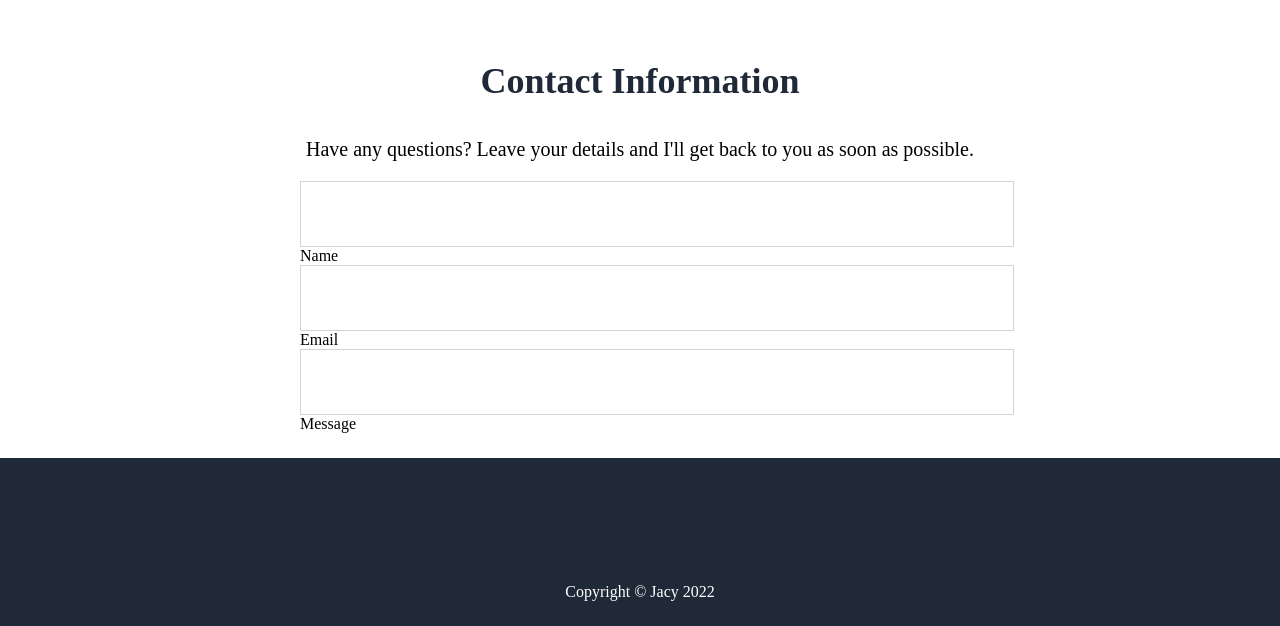
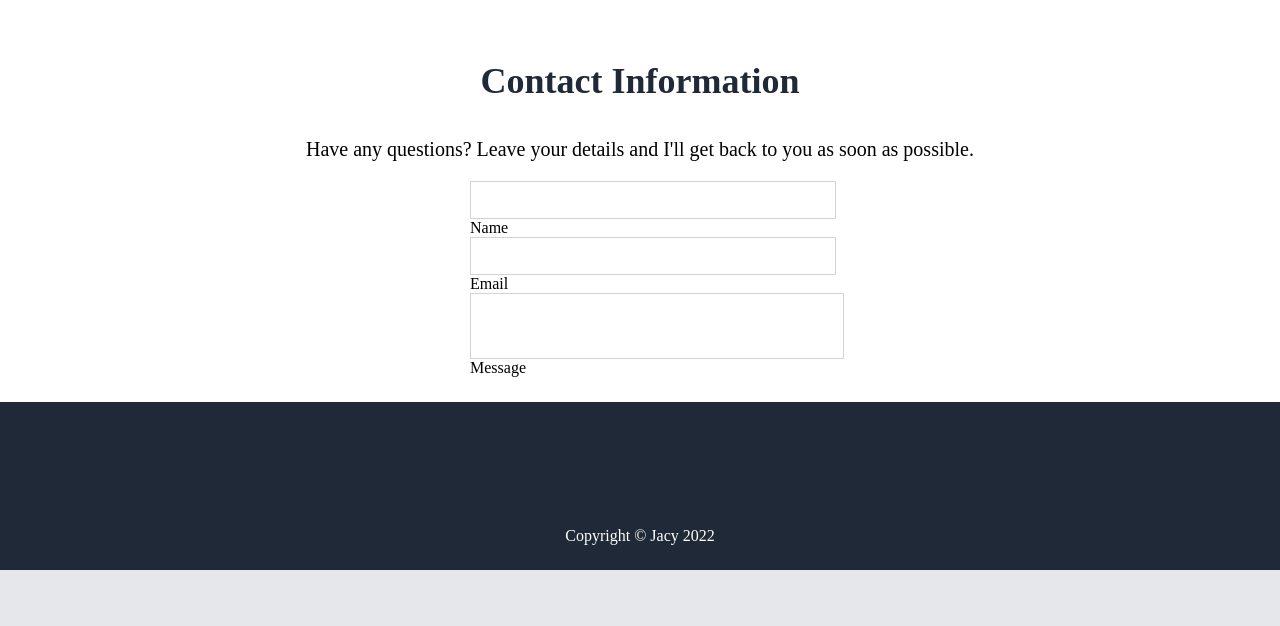
Before and after one commit to jacyespinosa/portfolio, a Flask app: page / in a window 1280 px wide; the page is wider, and only the part inside the window is pictured. Shown: the part 2677-3303 px from the top of that part. After the commit the page ends 3247 px from the top of that part, so only its background shows below. Run offline with Flask 2, Linux system fonts and the light colour scheme; parts of the project's set-up code (start-up, migrations or seed data) failed here and were passed over; some libraries are stand-ins or nearby versions; grey boxes are pictures that could not be loaded.

Commit message:
Modified the contact form margin

```diff
--- a/templates/index.html
+++ b/templates/index.html
@@ -105,14 +105,14 @@
           <p>Have any questions? Leave your details and I'll get back to you as soon as possible.</p>
         </div>
 
-      <form method="POST">
+      <form method="POST" style="margin-left: 25%; margin-right: 25%;">
         <div class="form-outline mb-4">
-          <input type="text" class="form-control form-control-lg" name="name"/>
+          <input type="text" class="form-control" name="name"/>
           <label class="form-label">Name</label>
         </div>
 
         <div class="form-outline mb-4">
-          <input type="text" class="form-control form-control-lg" name="email" />
+          <input type="text" class="form-control" name="email" />
           <label class="form-label">Email</label>
         </div>
 
```
